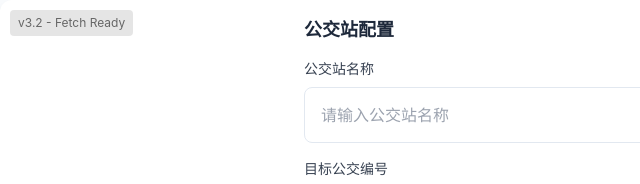
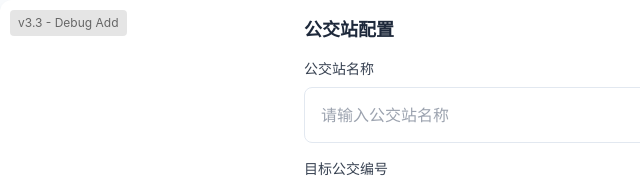
Before and after one commit to Quinton0121/web_bus, a plain HTML site: page index.html in a window 1280 px wide. Shown: the top 184 px of the page, 0-640 px from the left. Drawn offline with nearby package versions, Linux system fonts and the light colour scheme.

Commit message:
Add debugging for Add Bus Stop button v3.3
- Added console logs to debug Add Bus Stop functionality
- Will help identify if button click is working
- Updated version to v3.3 - Debug Add

```diff
--- a/index.html
+++ b/index.html
@@ -275,7 +275,7 @@
 <body>
     <main class="content-card">
         <div class="version-indicator" style="position: absolute; top: 10px; left: 10px; background: rgba(0,0,0,0.1); padding: 4px 8px; border-radius: 4px; font-size: 12px; color: #666;">
-            v3.2 - Fetch Ready
+            v3.3 - Debug Add
         </div>
         <div class="form-container">
             <div class="max-w-2xl mx-auto">
@@ -747,7 +747,12 @@
             });
 
             // 添加公交站
+            console.log('Setting up Add Bus Stop button listener');
             addBusBtn.addEventListener('click', async function() {
+                console.log('Add Bus Stop button clicked');
+                console.log('Bus Stop Input:', busStopInput.value);
+                console.log('Bus Number Input:', busNumberInput.value);
+
                 if(busStopInput.value.trim() !== '' && busNumberInput.value.trim() !== '') {
                     const newStop = {
                         id: Date.now().toString(),
```
